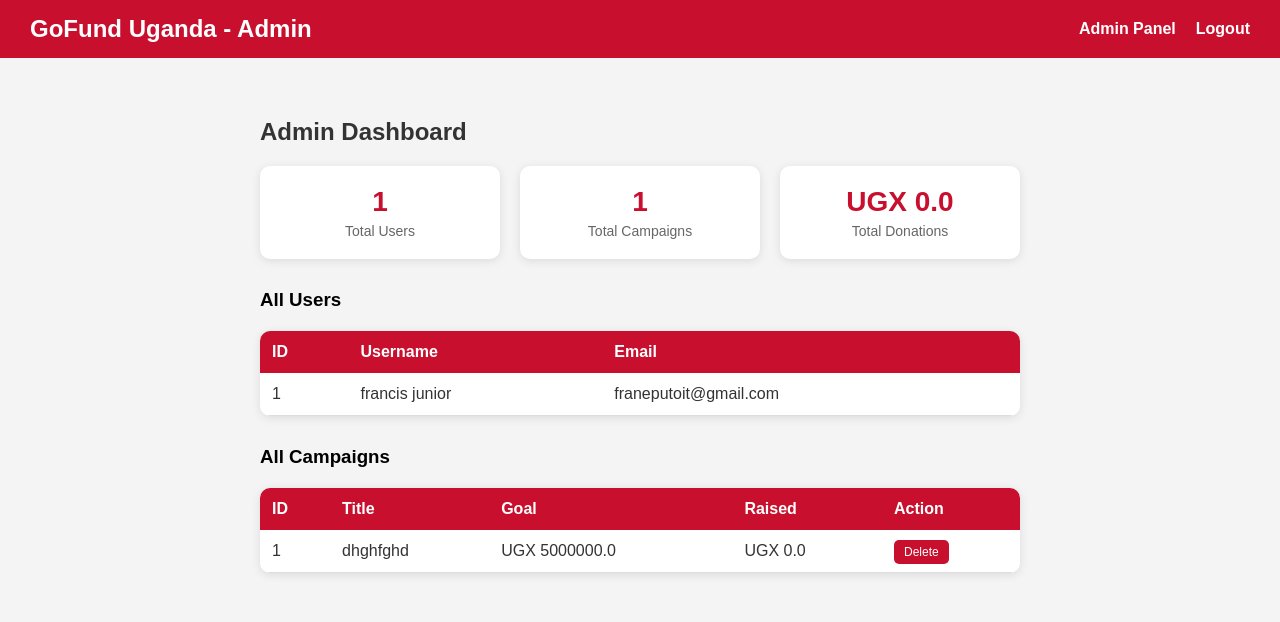
After one commit to Eputoitfrancis/gofund-uganda, a Flask app: page /admin in a window 1280 px wide. The commit adds this page. Shown: the top 622 px of the page. Run offline with Flask 3, Linux system fonts and the light colour scheme; a user stored in the database is signed in; data comes from the database, SQL or seed files in the repository.

Commit message:
Added admin panel

```diff
--- a/app.py
+++ b/app.py
@@ -12,6 +12,8 @@ app.config['ALLOWED_EXTENSIONS'] = {'png', 'jpg', 'jpeg', 'gif'}
 
 db = SQLAlchemy(app)
 bcrypt = Bcrypt(app)
+
+ADMIN_EMAIL = 'franeputoit@gmail.com'
 
 def allowed_file(filename):
     return '.' in filename and filename.rsplit('.', 1)[1].lower() in app.config['ALLOWED_EXTENSIONS']
@@ -63,6 +65,7 @@ def login():
         if user and bcrypt.check_password_hash(user.password, password):
             session['user_id'] = user.id
             session['username'] = user.username
+            session['is_admin'] = (email == ADMIN_EMAIL)
             return redirect(url_for('home'))
         else:
             flash('Invalid email or password!')
@@ -132,6 +135,31 @@ def donate(campaign_id):
     flash(f'Thank you! You donated UGX {amount} to {campaign.title}')
     return redirect(url_for('campaign_detail', campaign_id=campaign_id))
 
+@app.route('/admin')
+def admin():
+    if not session.get('is_admin'):
+        flash('Access denied!')
+        return redirect(url_for('home'))
+    users = User.query.all()
+    campaigns = Campaign.query.all()
+    total_users = len(users)
+    total_campaigns = len(campaigns)
+    total_donations = sum(c.raised for c in campaigns)
+    return render_template('admin.html', users=users, campaigns=campaigns,
+                           total_users=total_users, total_campaigns=total_campaigns,
+                           total_donations=total_donations)
+
+@app.route('/admin/delete/<int:campaign_id>')
+def admin_delete(campaign_id):
+    if not session.get('is_admin'):
+        flash('Access denied!')
+        return redirect(url_for('home'))
+    campaign = Campaign.query.get_or_404(campaign_id)
+    db.session.delete(campaign)
+    db.session.commit()
+    flash('Campaign deleted!')
+    return redirect(url_for('admin'))
+
 if __name__ == '__main__':
     with app.app_context():
         db.create_all()
--- a/static/css/style.css
+++ b/static/css/style.css
@@ -244,3 +244,38 @@ textarea {
     font-size: 14px;
     cursor: pointer;
 }
+.admin-table {
+    width: 100%;
+    border-collapse: collapse;
+    background: white;
+    border-radius: 10px;
+    overflow: hidden;
+    box-shadow: 0 2px 10px rgba(0,0,0,0.1);
+    margin-bottom: 30px;
+}
+
+.admin-table th {
+    background-color: #c8102e;
+    color: white;
+    padding: 12px;
+    text-align: left;
+}
+
+.admin-table td {
+    padding: 12px;
+    border-bottom: 1px solid #ddd;
+    color: #333;
+}
+
+.admin-table tr:hover {
+    background-color: #f9f9f9;
+}
+
+.delete-btn {
+    background-color: #c8102e;
+    color: white;
+    padding: 5px 10px;
+    border-radius: 5px;
+    text-decoration: none;
+    font-size: 12px;
+}
--- /dev/null
+++ b/templates/admin.html
@@ -0,0 +1,77 @@
+<!DOCTYPE html>
+<html lang="en">
+<head>
+    <meta charset="UTF-8">
+    <meta name="viewport" content="width=device-width, initial-scale=1.0">
+    <title>Admin Panel - GoFund Uganda</title>
+    <link rel="stylesheet" href="{{ url_for('static', filename='css/style.css') }}">
+</head>
+<body>
+
+    <nav>
+        <h1>GoFund Uganda - Admin</h1>
+        <a href="/admin">Admin Panel</a>
+        <a href="/logout">Logout</a>
+    </nav>
+
+    <div class="campaigns-container">
+        <h2>Admin Dashboard</h2>
+
+        <div class="dashboard-stats">
+            <div class="stat-card">
+                <h3>{{ total_users }}</h3>
+                <p>Total Users</p>
+            </div>
+            <div class="stat-card">
+                <h3>{{ total_campaigns }}</h3>
+                <p>Total Campaigns</p>
+            </div>
+            <div class="stat-card">
+                <h3>UGX {{ total_donations }}</h3>
+                <p>Total Donations</p>
+            </div>
+        </div>
+
+        <h3 style="margin: 20px 0;">All Users</h3>
+        <table class="admin-table">
+            <tr>
+                <th>ID</th>
+                <th>Username</th>
+                <th>Email</th>
+            </tr>
+            {% for user in users %}
+            <tr>
+                <td>{{ user.id }}</td>
+                <td>{{ user.username }}</td>
+                <td>{{ user.email }}</td>
+            </tr>
+            {% endfor %}
+        </table>
+
+        <h3 style="margin: 20px 0;">All Campaigns</h3>
+        <table class="admin-table">
+            <tr>
+                <th>ID</th>
+                <th>Title</th>
+                <th>Goal</th>
+                <th>Raised</th>
+                <th>Action</th>
+            </tr>
+            {% for campaign in campaigns %}
+            <tr>
+                <td>{{ campaign.id }}</td>
+                <td>{{ campaign.title }}</td>
+                <td>UGX {{ campaign.goal }}</td>
+                <td>UGX {{ campaign.raised }}</td>
+                <td>
+                    <a href="/admin/delete/{{ campaign.id }}"
+                       onclick="return confirm('Are you sure?')"
+                       class="delete-btn">Delete</a>
+                </td>
+            </tr>
+            {% endfor %}
+        </table>
+    </div>
+
+</body>
+</html>
```
